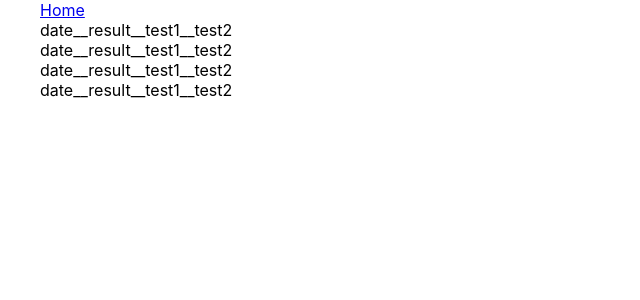
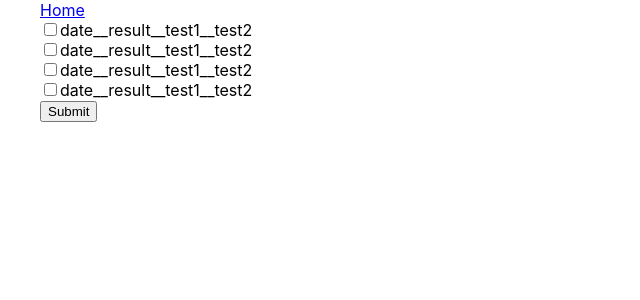
Before and after one commit to L1ghT0/-Pik-Comfort-Calculator, a React (Create React App) app: page /history in a window 1280 px wide. Shown: the top 300 px of the page, without its empty margins (0-640 px from the left). Built offline with nearby package versions, Linux system fonts and the light colour scheme.

Commit message:
checkbox and form for history have been added

```diff
--- a/src/components/History/History.tsx
+++ b/src/components/History/History.tsx
@@ -1,15 +1,35 @@
+import {SubmitHandler, useForm} from "react-hook-form";
+
+type Inputs = {
+    remove: boolean,
+}
 
 interface myProps {
     results: Array<any>
 }
 
-const History = (props:myProps) => {
+const History = (props: myProps) => {
 
-    let elements = props.results.map(item => <div>{item.date}__{item.result}__{item.valueFromField1}__{item.valueFromField2}</div>)
+    const {handleSubmit, register, formState: {errors}} = useForm<Inputs>();
+    const onSubmit: SubmitHandler<Inputs> = formData => {
+        console.log(formData.remove);
+    };
+
+    let elements = props.results.map(item => {
+        return (
+            <div key={item.id}>
+                <input type="checkbox" value={item.id} {...register("remove",)}/>
+                <span >{item.date}__{item.result}__{item.valueFromField1}__{item.valueFromField2}</span>
+            </div>
+        )
+    });
 
     return (
         <div>
-            {elements}
+            <form onSubmit={handleSubmit(onSubmit)}>
+                {elements}
+                <input type="submit"/>
+            </form>
         </div>
     )
 }
--- a/src/redux/historyReducer/HistoryReducer.ts
+++ b/src/redux/historyReducer/HistoryReducer.ts
@@ -3,10 +3,10 @@ import {createSlice} from "@reduxjs/toolkit";
 
 let initialState = {
     results: [
-        {date: "date", result: "result", valueFromField1: "test1", valueFromField2: "test2"},
-        {date: "date", result: "result", valueFromField1: "test1", valueFromField2: "test2"},
-        {date: "date", result: "result", valueFromField1: "test1", valueFromField2: "test2"},
-        {date: "date", result: "result", valueFromField1: "test1", valueFromField2: "test2"},
+        {date: "date", result: "result", valueFromField1: "test1", valueFromField2: "test2", id: 1},
+        {date: "date", result: "result", valueFromField1: "test1", valueFromField2: "test2", id: 2},
+        {date: "date", result: "result", valueFromField1: "test1", valueFromField2: "test2", id: 3},
+        {date: "date", result: "result", valueFromField1: "test1", valueFromField2: "test2", id: 4},
     ],
 }
 
@@ -16,7 +16,10 @@ const historySlice = createSlice({
     reducers: {
         initializeHistory(state, action){
             //state.results.push(action.payload)
-        }
+        },
+        // remove(state, action){
+        //     state.results.splice(action.payload, 1);
+        // }
     }
 });
 
```
